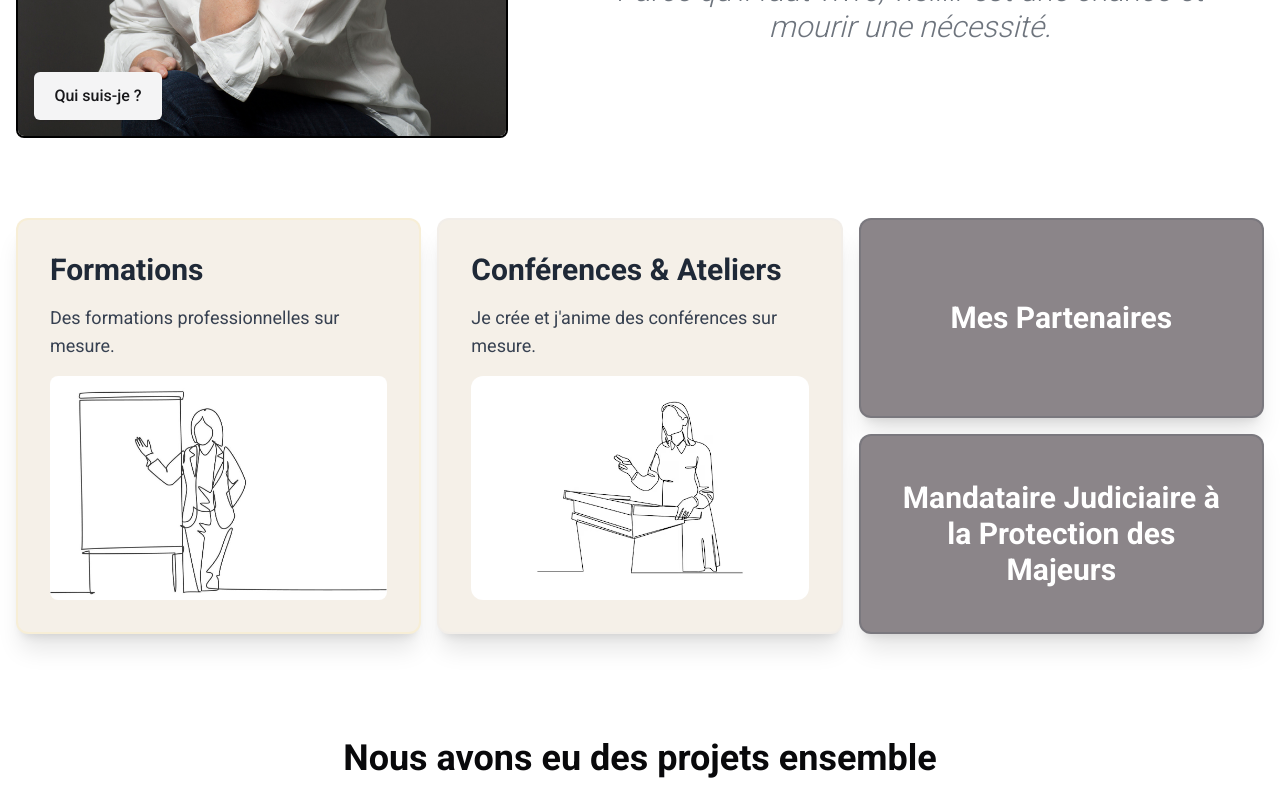
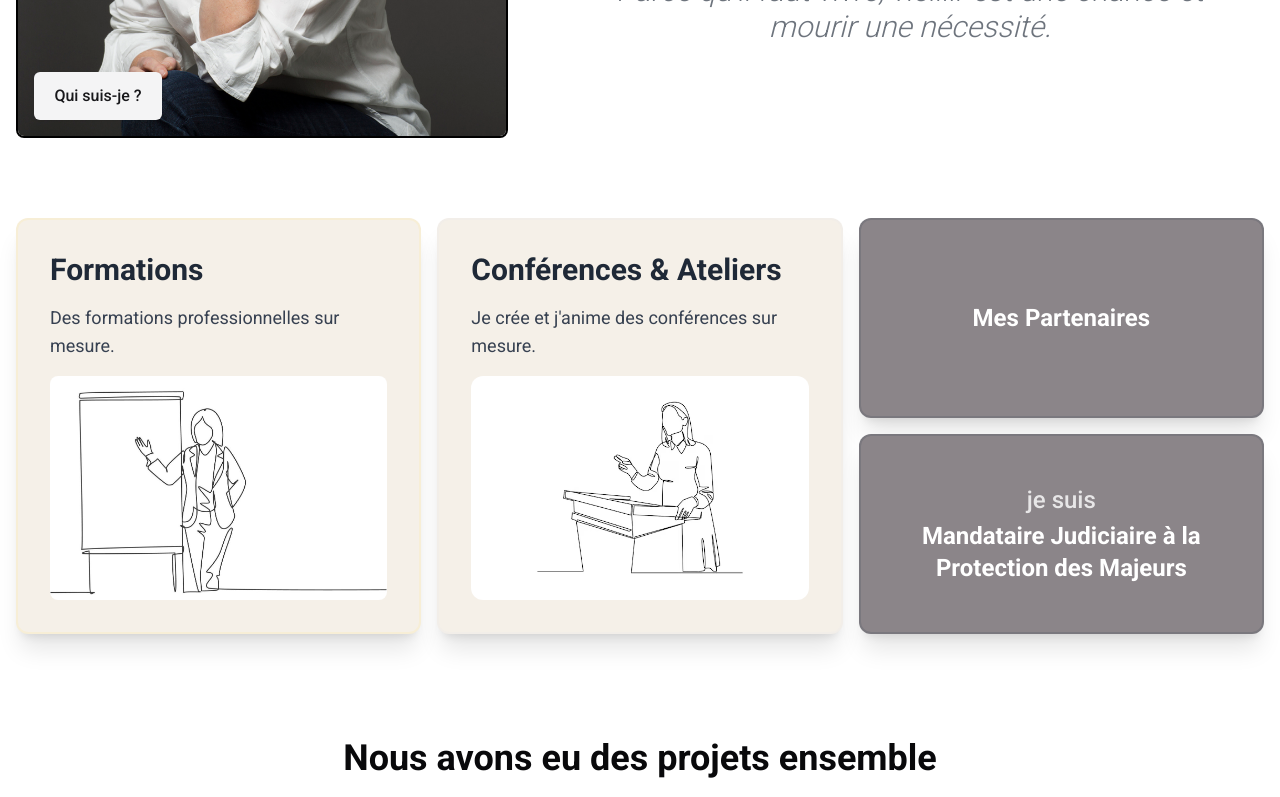
Before and after one commit to rgeron/next-anne-geron, a Next.js app: page / in a window 1280 px wide. Shown: the part 484-1281 px from the top of the page. Built offline with nearby package versions, Linux system fonts and the light colour scheme; no server answers.

Commit message:
je suis ...

```diff
--- a/components/bento-section.tsx
+++ b/components/bento-section.tsx
@@ -19,6 +19,7 @@ type ColorVariant =
 
 function BentoCard(props: {
   title: string;
+  preTitle?: string;
   href: string;
   variant?: ColorVariant;
   className?: string;
@@ -44,8 +45,13 @@ function BentoCard(props: {
         props.className
       }`}
     >
-      <div className="flex h-full w-full items-center justify-center text-center text-3xl font-bold">
-        {props.title}
+      <div className="flex h-full w-full flex-col items-center justify-center text-center">
+        {props.preTitle && (
+          <div className="text-2xl font-medium opacity-80 mb-1">
+            {props.preTitle}
+          </div>
+        )}
+        <div className="text-2xl font-bold">{props.title}</div>
       </div>
     </Link>
   );
@@ -78,6 +84,7 @@ export function BentoSection() {
 
         <div className="md:col-span-6 lg:col-span-4">
           <BentoCard
+            preTitle="je suis"
             title="Mandataire Judiciaire à la Protection des Majeurs"
             href="/mandataire"
             variant="taupeGray"
```
